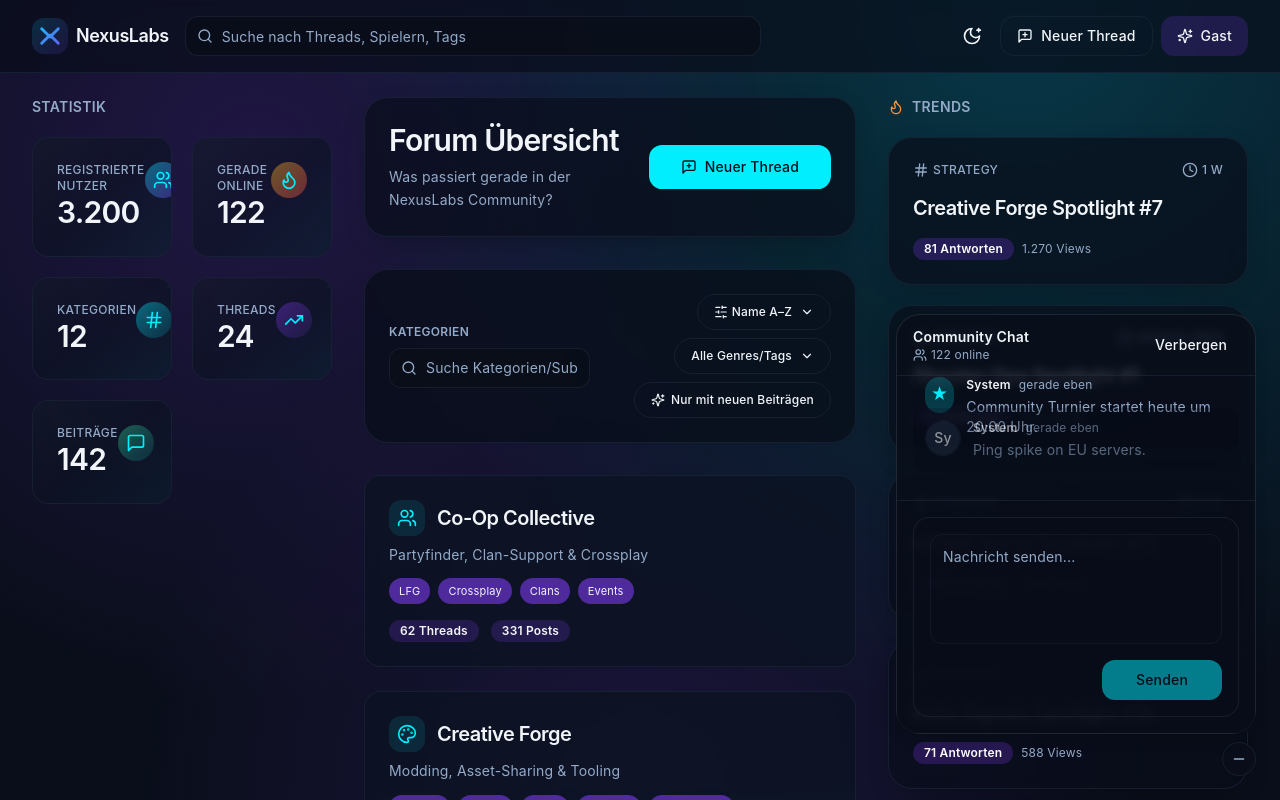
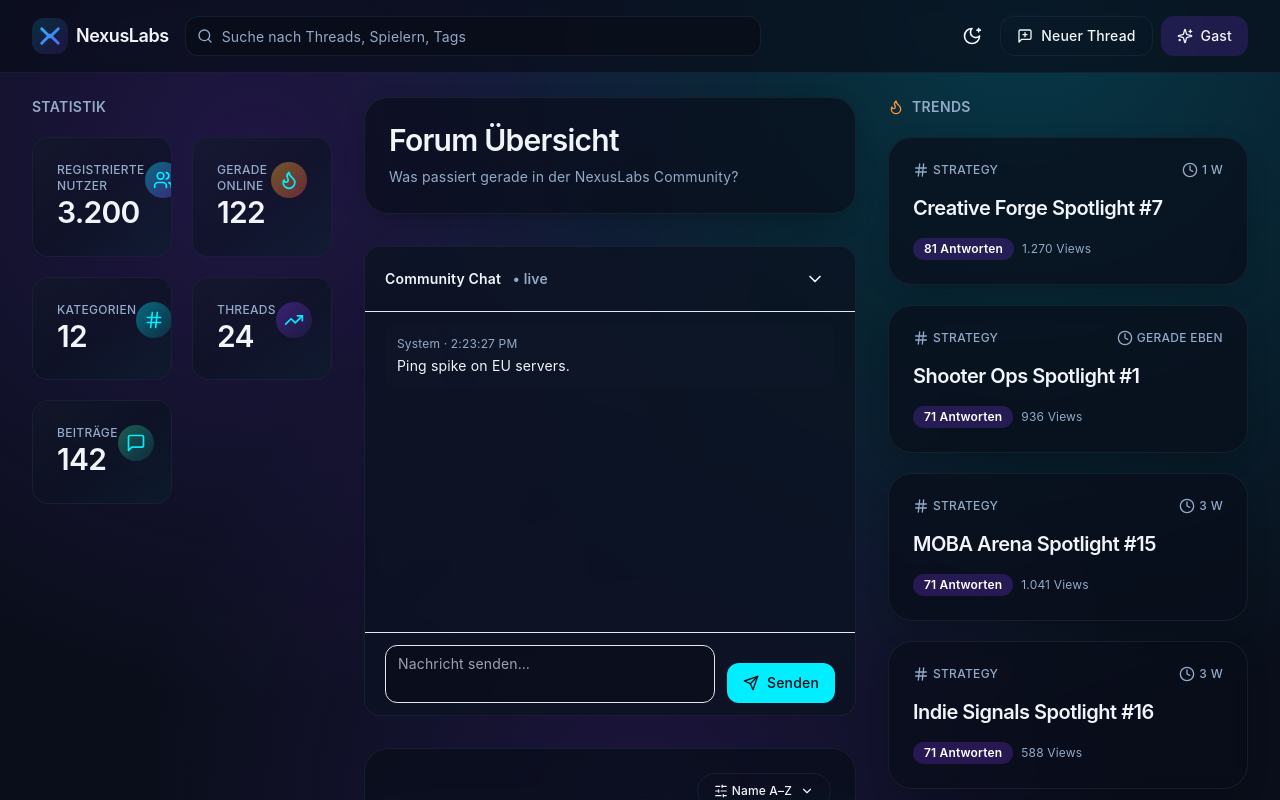
Before and after one commit to dennis006/Nexuslabs, a React (Vite) app: page /forum in a window 1280 px wide. Shown: the top 800 px of the page. Built offline with nearby package versions, Linux system fonts and the light colour scheme.

Commit message:
Refactor forum chat placement and thread permissions

```diff
--- a/src/components/chat/ChatDock.tsx
+++ /dev/null
@@ -1,110 +0,0 @@
-import { useEffect, useRef, useState } from "react";
-import { AnimatePresence, motion } from "framer-motion";
-import { MessageSquare, Minus, ChevronUp } from "lucide-react";
-import ChatHeader from "./ChatHeader";
-import ChatMessageItem from "./ChatMessage";
-import ChatInput from "./ChatInput";
-import { useChatStore } from "@/store/chatStore";
-import { ScrollArea } from "@/components/ui/scroll-area";
-import { on, startMock, stopMock } from "@/lib/realtime/socketMock";
-import { mockApi } from "@/lib/api/mockApi";
-import { cn } from "@/lib/utils/cn";
-
-type ChatDockProps = {
-  className?: string;
-};
-
-const ChatDock = ({ className }: ChatDockProps) => {
-  const [open, setOpen] = useState(true);
-  const messages = useChatStore((state) => state.ordered());
-  const addMessage = useChatStore((state) => state.addMessage);
-  const addMessages = useChatStore((state) => state.addMessages);
-  const connect = useChatStore((state) => state.connect);
-  const disconnect = useChatStore((state) => state.disconnect);
-  const bottomRef = useRef<HTMLDivElement>(null);
-  const seededRef = useRef(false);
-
-  useEffect(() => {
-    if (seededRef.current) return;
-    seededRef.current = true;
-    void mockApi.getSystemMessages().then((seed) => {
-      addMessages(seed);
-    });
-  }, [addMessages]);
-
-  useEffect(() => {
-    startMock();
-    connect();
-    const offMsg = on("chat:message", (m) => addMessage(m));
-    return () => {
-      offMsg();
-      disconnect();
-      stopMock();
-    };
-  }, [addMessage, connect, disconnect]);
-
-  useEffect(() => {
-    bottomRef.current?.scrollIntoView({ behavior: "smooth" });
-  }, [messages]);
-
-  return (
-    <div className={cn("flex w-full max-w-[min(100vw-3rem,380px)] flex-col gap-2", className)}>
-      <AnimatePresence initial={false}>
-        {open && (
-          <motion.div
-            key="chatdock"
-            initial={{ opacity: 0, y: 20 }}
-            animate={{ opacity: 1, y: 0 }}
-            exit={{ opacity: 0, y: 20 }}
-            transition={{ duration: 0.25 }}
-            className="glass-panel flex h-[420px] flex-col rounded-3xl border border-border/60 bg-background/90 shadow-[0_8px_30px_-12px_rgba(0,0,0,0.45)] backdrop-blur supports-[backdrop-filter]:bg-background/80"
-          >
-            <ChatHeader onMinimize={() => setOpen(false)} />
-            <ScrollArea className="flex-1">
-              <div className="space-y-3 p-3 md:p-4">
-                <AnimatePresence initial={false}>
-                  {messages.map((message) => (
-                    <motion.div
-                      key={message.id}
-                      layout
-                      initial={{ opacity: 0, y: 6 }}
-                      animate={{ opacity: 1, y: 0 }}
-                      exit={{ opacity: 0, y: -6 }}
-                    >
-                      <ChatMessageItem message={message} />
-                    </motion.div>
-                  ))}
-                </AnimatePresence>
-                <div ref={bottomRef} />
-              </div>
-            </ScrollArea>
-            <ChatInput />
-          </motion.div>
-        )}
-      </AnimatePresence>
-      {!open && (
-        <button
-          className="glass-panel flex items-center justify-between rounded-full border border-border/60 px-4 py-2 text-sm shadow-lg"
-          onClick={() => setOpen(true)}
-          aria-label="Chat öffnen"
-        >
-          <span className="flex items-center gap-2">
-            <MessageSquare className="h-4 w-4 text-primary" /> Live-Chat
-          </span>
-          <ChevronUp className="h-4 w-4" />
-        </button>
-      )}
-      {open && (
-        <button
-          className="flex items-center justify-center self-end rounded-full border border-border/60 bg-background/90 p-2 text-muted-foreground shadow"
-          onClick={() => setOpen(false)}
-          aria-label="Chat minimieren"
-        >
-          <Minus className="h-4 w-4" />
-        </button>
-      )}
-    </div>
-  );
-};
-
-export default ChatDock;
--- /dev/null
+++ b/src/components/chat/ChatInline.tsx
@@ -0,0 +1,85 @@
+import { useEffect, useRef } from "react";
+import { Card } from "@/components/ui/card";
+import { Button } from "@/components/ui/button";
+import { ScrollArea } from "@/components/ui/scroll-area";
+import { on, startMock, stopMock } from "@/lib/realtime/socketMock";
+import { useChatStore } from "@/store/chatStore";
+import { Send, ChevronDown } from "lucide-react";
+import { cn } from "@/lib/utils/cn";
+
+export default function ChatInline({ className }: { className?: string }) {
+  const messages = useChatStore((s) => s.ordered());
+  const addMessage = useChatStore((s) => s.addMessage);
+  const ref = useRef<HTMLDivElement | null>(null);
+
+  useEffect(() => {
+    startMock();
+    const off = on("chat:message", (m) => addMessage(m));
+    return () => {
+      off();
+      stopMock();
+    };
+  }, [addMessage]);
+
+  useEffect(() => {
+    // Auto-scroll ans Ende bei neuer Nachricht
+    ref.current?.scrollTo({ top: ref.current.scrollHeight, behavior: "smooth" });
+  }, [messages.length]);
+
+  return (
+    <Card className={cn("rounded-2xl border bg-card/80 backdrop-blur", className)}>
+      {/* Header */}
+      <div className="flex items-center justify-between px-4 md:px-5 py-3 border-b">
+        <div className="text-sm font-semibold">
+          Community Chat <span className="ml-2 text-muted-foreground">• live</span>
+        </div>
+        <Button variant="ghost" size="icon" className="rounded-full" aria-label="Einklappen">
+          <ChevronDown className="h-5 w-5" />
+        </Button>
+      </div>
+
+      {/* Messages */}
+      <ScrollArea className="h-[280px] md:h-[320px]" viewportRef={ref}>
+        <div className="px-4 md:px-5 py-3 space-y-3">
+          {messages.map((m) => (
+            <div key={m.id} className="rounded-xl bg-muted/10 p-3">
+              <div className="text-xs text-muted-foreground">
+                {m.author?.name ?? "System"} · {new Date(m.createdAt).toLocaleTimeString()}
+              </div>
+              <div className="text-sm mt-1">{m.text}</div>
+            </div>
+          ))}
+        </div>
+      </ScrollArea>
+
+      {/* Composer */}
+      <div className="border-t px-4 md:px-5 py-3">
+        <form
+          className="flex items-end gap-3"
+          onSubmit={(e) => {
+            e.preventDefault();
+            const fd = new FormData(e.currentTarget as HTMLFormElement);
+            const text = String(fd.get("msg") || "").trim();
+            if (!text) return;
+            useChatStore.getState().addMessage({
+              id: crypto.randomUUID(),
+              text,
+              createdAt: new Date().toISOString(),
+              author: { id: "me", name: "You" }
+            });
+            (e.currentTarget as HTMLFormElement).reset();
+          }}
+        >
+          <textarea
+            name="msg"
+            placeholder="Nachricht senden…"
+            className="min-h-[56px] w-full resize-none rounded-xl border bg-background/70 px-3 py-2 text-sm focus:outline-none"
+          />
+          <Button type="submit" className="rounded-xl inline-flex gap-2">
+            <Send className="h-4 w-4" /> Senden
+          </Button>
+        </form>
+      </div>
+    </Card>
+  );
+}
--- a/src/components/layout/RootLayout.tsx
+++ b/src/components/layout/RootLayout.tsx
@@ -3,7 +3,6 @@ import Header from "./Header";
 import Footer from "./Footer";
 import SidebarLeftStats from "./SidebarLeftStats";
 import SidebarRightTrends from "./SidebarRightTrends";
-import ChatDock from "@/components/chat/ChatDock";
 import { useUiStore } from "@/store/uiStore";
 import {
   Sheet,
@@ -27,10 +26,6 @@ const RootLayout = ({ children }: PropsWithChildren) => {
         {children}
       </main>
       <Footer />
-      <div className="fixed bottom-6 right-6 z-40">
-        <ChatDock className="w-[360px] 2xl:w-[380px]" />
-      </div>
-
       <Sheet open={sidebarLeftOpen} onOpenChange={(open) => toggleLeft(open)}>
         <SheetContent className="left-0 right-auto w-full max-w-sm border-r">
           <SheetHeader>
--- a/src/components/ui/scroll-area.tsx
+++ b/src/components/ui/scroll-area.tsx
@@ -2,14 +2,18 @@ import * as React from "react";
 import * as ScrollAreaPrimitive from "@radix-ui/react-scroll-area";
 import { cn } from "@/lib/utils/cn";
 
-const ScrollArea = React.forwardRef<React.ElementRef<typeof ScrollAreaPrimitive.Root>, React.ComponentPropsWithoutRef<typeof ScrollAreaPrimitive.Root>>(
-  ({ className, children, ...props }, ref) => (
+interface ScrollAreaProps extends React.ComponentPropsWithoutRef<typeof ScrollAreaPrimitive.Root> {
+  viewportRef?: React.Ref<HTMLDivElement>;
+}
+
+const ScrollArea = React.forwardRef<React.ElementRef<typeof ScrollAreaPrimitive.Root>, ScrollAreaProps>(
+  ({ className, children, viewportRef, ...props }, ref) => (
     <ScrollAreaPrimitive.Root
       ref={ref}
       className={cn("relative overflow-hidden", className)}
       {...props}
     >
-      <ScrollAreaPrimitive.Viewport className="h-full w-full rounded-[inherit]">
+      <ScrollAreaPrimitive.Viewport ref={viewportRef} className="h-full w-full rounded-[inherit]">
         {children}
       </ScrollAreaPrimitive.Viewport>
       <ScrollBar />
--- a/src/routes/CreatePost.tsx
+++ b/src/routes/CreatePost.tsx
@@ -1,29 +1,48 @@
-import { useEffect, useState } from "react";
+import { useEffect, useMemo, useState } from "react";
+import { useNavigate, useParams } from "react-router-dom";
 import PageTransition from "@/components/layout/PageTransition";
 import { useForumStore } from "@/store/forumStore";
 import Composer from "@/components/forum/Composer";
-import { ChevronDown } from "lucide-react";
 import type { Category } from "@/lib/api/types";
 import { toast } from "sonner";
+import { useUser } from "@/store/userStore";
 
 const CreatePost = () => {
+  const { categoryId } = useParams();
+  const navigate = useNavigate();
   const { categories, fetchCategories, createThread } = useForumStore();
-  const [category, setCategory] = useState<string>("");
+  const user = useUser((state) => state.user);
+  const isAdmin = user?.role === "admin";
+  const [selectedCategory, setSelectedCategory] = useState<string | undefined>(categoryId ?? undefined);
   const [submitting, setSubmitting] = useState(false);
 
   useEffect(() => {
     if (!categories.length) void fetchCategories();
   }, [categories.length, fetchCategories]);
 
+  useEffect(() => {
+    if (!categoryId) {
+      navigate("/forum", { replace: true });
+    } else {
+      setSelectedCategory(categoryId);
+    }
+  }, [categoryId, navigate]);
+
+  const activeCategory = useMemo(
+    () => categories.find((cat: Category) => cat.id === (selectedCategory ?? categoryId)),
+    [categories, selectedCategory, categoryId]
+  );
+
   const handleSubmit = async ({ title, body }: { title?: string; body: string }) => {
-    if (!title || !category) {
+    const targetCategory = selectedCategory ?? categoryId;
+    if (!title || !targetCategory) {
       toast.error("Bitte Kategorie und Titel wählen");
       return;
     }
     try {
       setSubmitting(true);
       await createThread({
-        categoryId: category,
+        categoryId: targetCategory,
         title,
         tags: ["Community"],
         body,
@@ -46,14 +65,12 @@ const CreatePost = () => {
         </header>
         <div className="space-y-4 rounded-3xl border border-border/60 bg-card/70 p-6">
           <div className="space-y-2">
-            <label className="text-sm font-medium text-muted-foreground" htmlFor="category">
-              Kategorie
-            </label>
+            <span className="text-sm font-medium text-muted-foreground">Kategorie</span>
+            {isAdmin ? (
               <div className="relative">
                 <select
-                id="category"
-                value={category}
-                onChange={(event) => setCategory(event.target.value)}
+                  value={selectedCategory ?? ""}
+                  onChange={(event) => setSelectedCategory(event.target.value || undefined)}
                   className="w-full appearance-none rounded-md border border-border/60 bg-background/60 px-4 py-2 text-sm"
                 >
                   <option value="">Kategorie wählen</option>
@@ -63,8 +80,12 @@ const CreatePost = () => {
                     </option>
                   ))}
                 </select>
-              <ChevronDown className="pointer-events-none absolute right-3 top-1/2 h-4 w-4 -translate-y-1/2 text-muted-foreground" />
               </div>
+            ) : (
+              <div className="rounded-xl border border-border/60 bg-background/60 px-4 py-3 text-sm">
+                {activeCategory ? activeCategory.name : "Kategorie wird geladen…"}
+              </div>
+            )}
           </div>
           <Composer onSubmit={handleSubmit} variant="thread" isSubmitting={submitting} />
         </div>
--- a/src/routes/Forum.tsx
+++ b/src/routes/Forum.tsx
@@ -7,9 +7,8 @@ import ThreadItem from "@/components/forum/ThreadItem";
 import LoadingSkeleton from "@/components/common/LoadingSkeleton";
 import ErrorState from "@/components/common/ErrorState";
 import EmptyState from "@/components/forum/EmptyState";
+import SearchBar from "@/components/common/SearchBar";
 import { Button } from "@/components/ui/button";
-import SearchBar from "@/components/common/SearchBar";
-import { MessageSquarePlus } from "lucide-react";
 import { Loader2, ChevronDown, Check, SlidersHorizontal, Sparkles } from "lucide-react";
 import {
   DropdownMenu,
@@ -19,12 +18,12 @@ import {
   DropdownMenuSeparator,
   DropdownMenuTrigger
 } from "@/components/ui/dropdown-menu";
-import { useNavigate } from "react-router-dom";
 import { cn } from "@/lib/utils/cn";
 import type { CategoryFilter } from "@/lib/api/types";
 import SidebarLeftStats from "@/components/layout/SidebarLeftStats";
 import SidebarRightTrends from "@/components/layout/SidebarRightTrends";
 import CategorySection from "@/components/forum/CategorySection";
+import ChatInline from "@/components/chat/ChatInline";
 
 const CATEGORY_SORT_OPTIONS: Array<{ value: NonNullable<CategoryFilter["sort"]>; label: string }> = [
   { value: "name", label: "Name A–Z" },
@@ -34,7 +33,6 @@ const CATEGORY_SORT_OPTIONS: Array<{ value: NonNullable<CategoryFilter["sort"]>;
 ];
 
 const Forum = () => {
-  const navigate = useNavigate();
   const activeTab = useUiStore((state) => state.activeTab);
   const {
     categories,
@@ -159,13 +157,11 @@ const Forum = () => {
                         Was passiert gerade in der NexusLabs Community?
                       </p>
                     </div>
-                    <Button size="lg" onClick={() => navigate("/create")} className="self-start md:self-auto">
-                      <MessageSquarePlus className="mr-2 h-4 w-4" />
-                      Neuer Thread
-                    </Button>
                   </div>
                 </div>
               </div>
+
+              <ChatInline className="mx-auto w-full max-w-[1120px] 2xl:max-w-[1240px]" />
 
               <section
                 className="space-y-6 md:space-y-8 data-[density=compact]:space-y-4 md:data-[density=compact]:space-y-5"
--- /dev/null
+++ b/src/store/userStore.ts
@@ -0,0 +1,18 @@
+import { create } from "zustand";
+
+type Role = "guest" | "member" | "admin";
+type User = {
+  id: string;
+  name: string;
+  role: Role;
+};
+
+interface UserState {
+  user: User | null;
+  setUser: (user: User | null) => void;
+}
+
+export const useUser = create<UserState>((set) => ({
+  user: { id: "u1", name: "Guest", role: "guest" },
+  setUser: (user) => set({ user })
+}));
```
Also changed, not shown: src/routes/Category.tsx (+17 -2 lines). Lines whose indentation alone changed are shown as unchanged.
